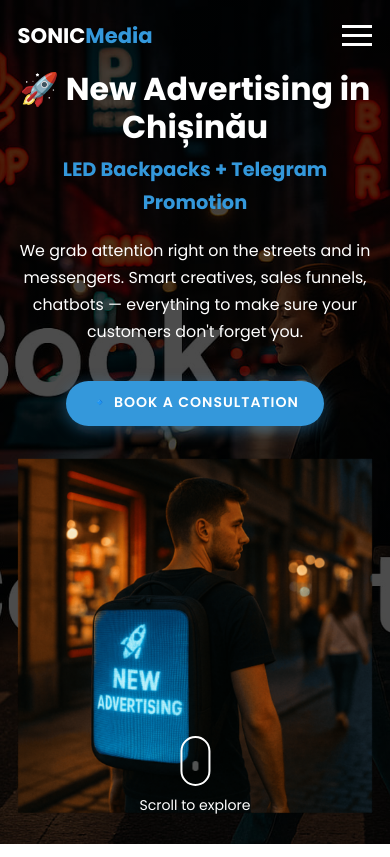
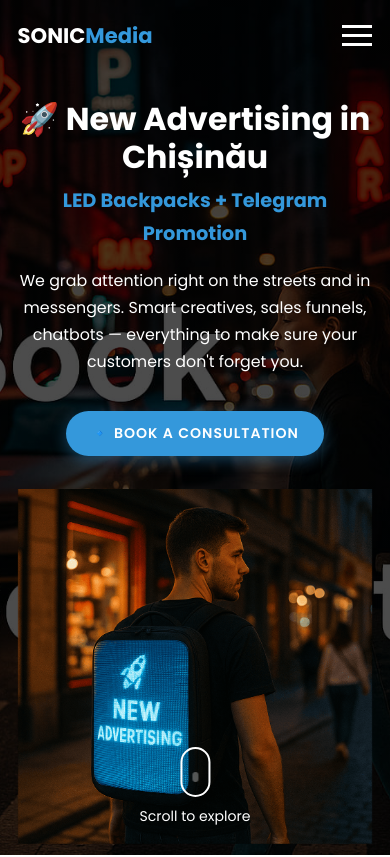
Before and after one commit to LeuIonOfficial/backpack-led, a plain HTML site: page index.html in a window 390 px wide. Shown: the top 857 px of the page. Drawn offline with Linux system fonts and the light colour scheme.

Commit message:
fix hero section

```diff
--- a/css/styles.css
+++ b/css/styles.css
@@ -445,7 +445,7 @@ nav .container {
 
 /* ===== HERO SECTION ===== */
 #hero {
-    height: 100vh;
+    height: 100%;
     display: flex;
     align-items: center;
     color: var(--light-text);
@@ -992,7 +992,7 @@ footer {
 
     .hero-text {
         padding-right: 0;
-        padding-top: 50px;
+        padding-top: 100px;
         margin-bottom: 5rem;
         text-align: center;
     }
```
